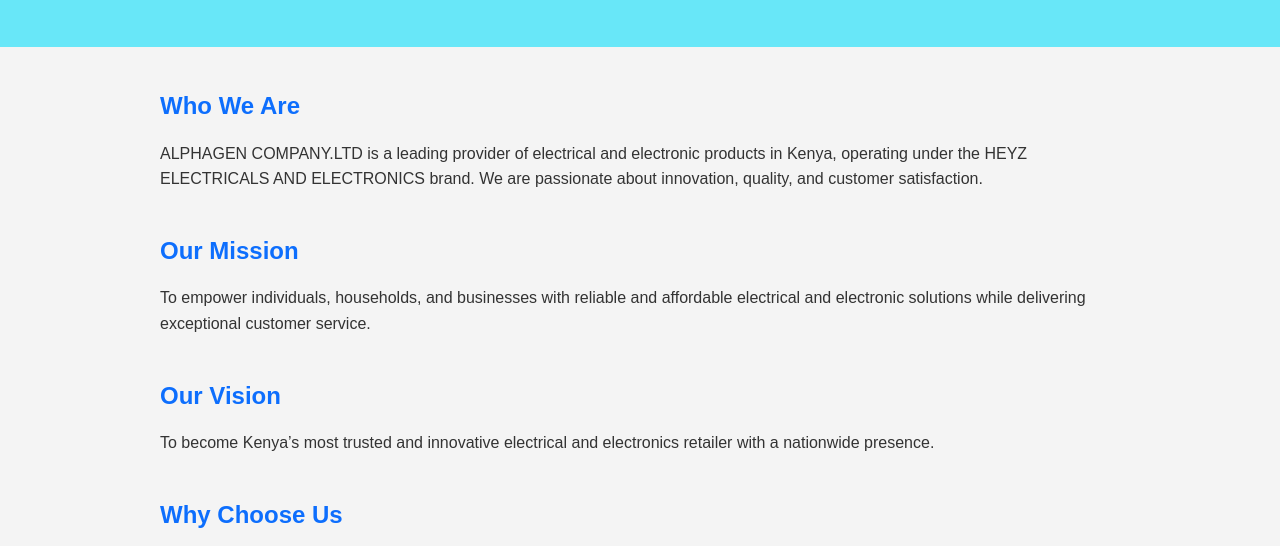
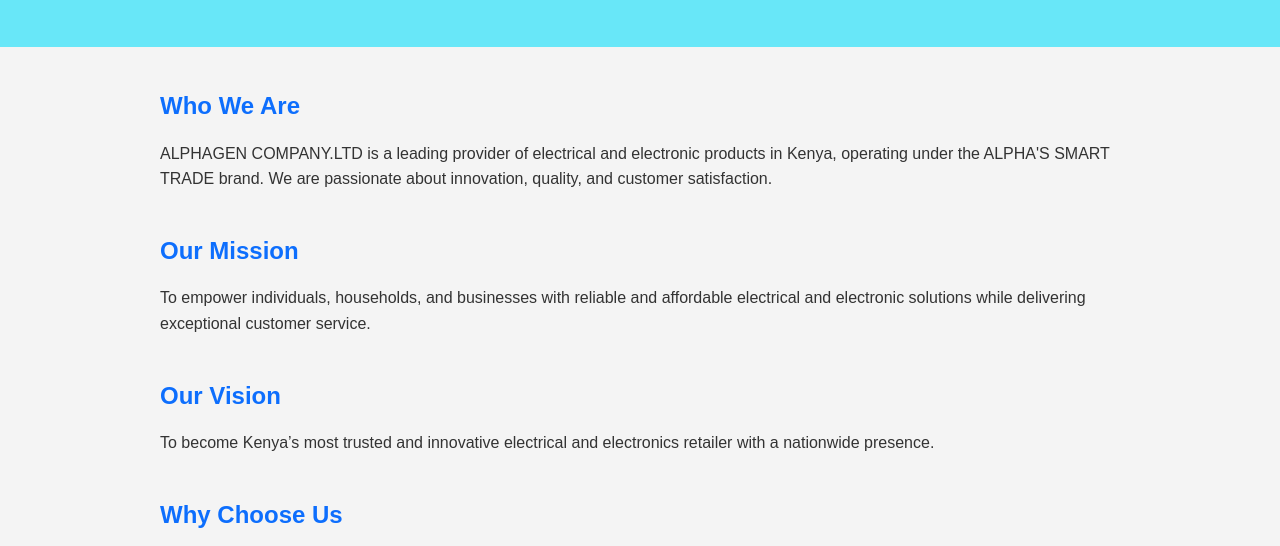
Before and after one commit to alphagen497/HEYZ-ELECTRICALS-AND-ELECTRONIS-WEBSITE, a website: page docs/about.html in a window 1280 px wide. Shown: the part 208-754 px from the top of the page. Drawn offline with nearby package versions, Linux system fonts and the light colour scheme.

Commit message:
Update docs pages with latest changes

```diff
--- a/docs/about.html
+++ b/docs/about.html
@@ -105,7 +105,7 @@
   <div class="about-content">
     <div class="about-section" data-aos="fade-up">
       <h2>Who We Are</h2>
-      <p>ALPHAGEN COMPANY.LTD is a leading provider of electrical and electronic products in Kenya, operating under the HEYZ ELECTRICALS AND ELECTRONICS brand. We are passionate about innovation, quality, and customer satisfaction.</p>
+      <p>ALPHAGEN COMPANY.LTD is a leading provider of electrical and electronic products in Kenya, operating under the ALPHA'S SMART TRADE brand. We are passionate about innovation, quality, and customer satisfaction.</p>
     </div>
 
     <div class="about-section" data-aos="fade-up" data-aos-delay="100">
```
